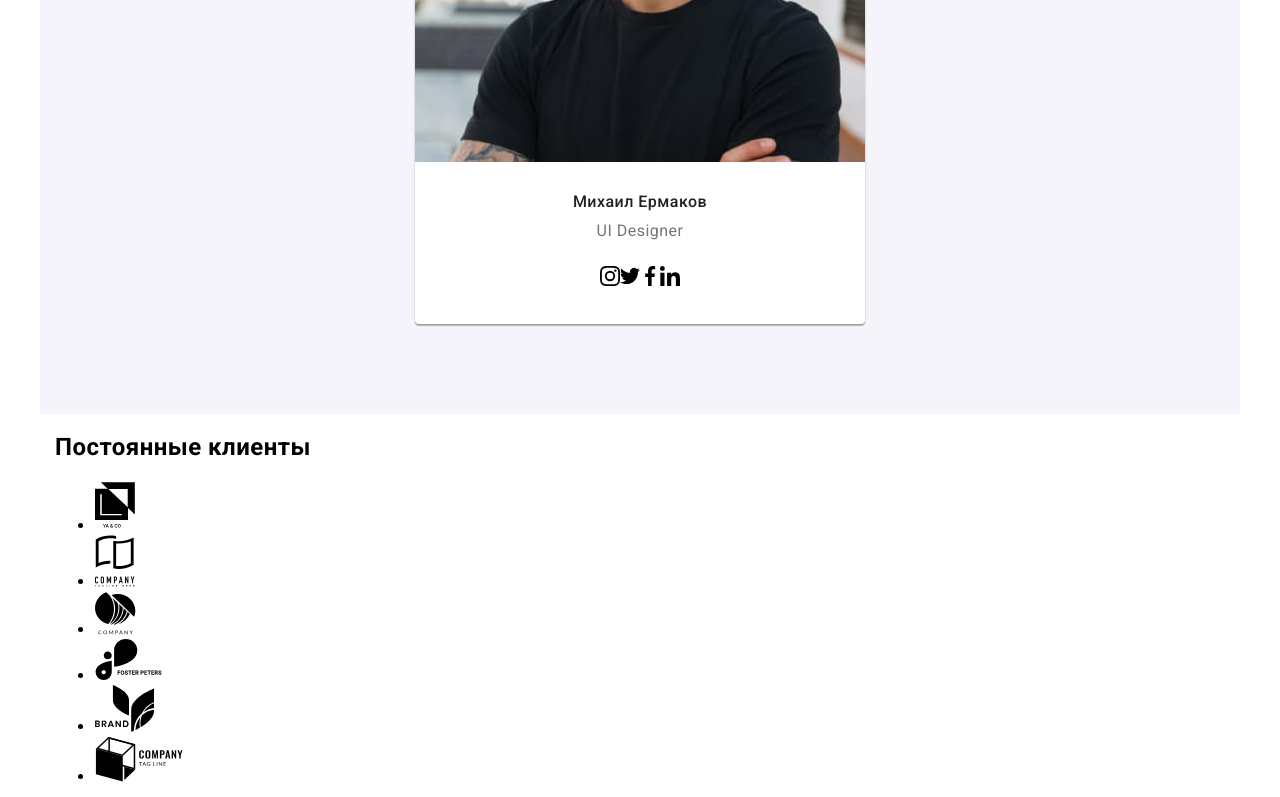
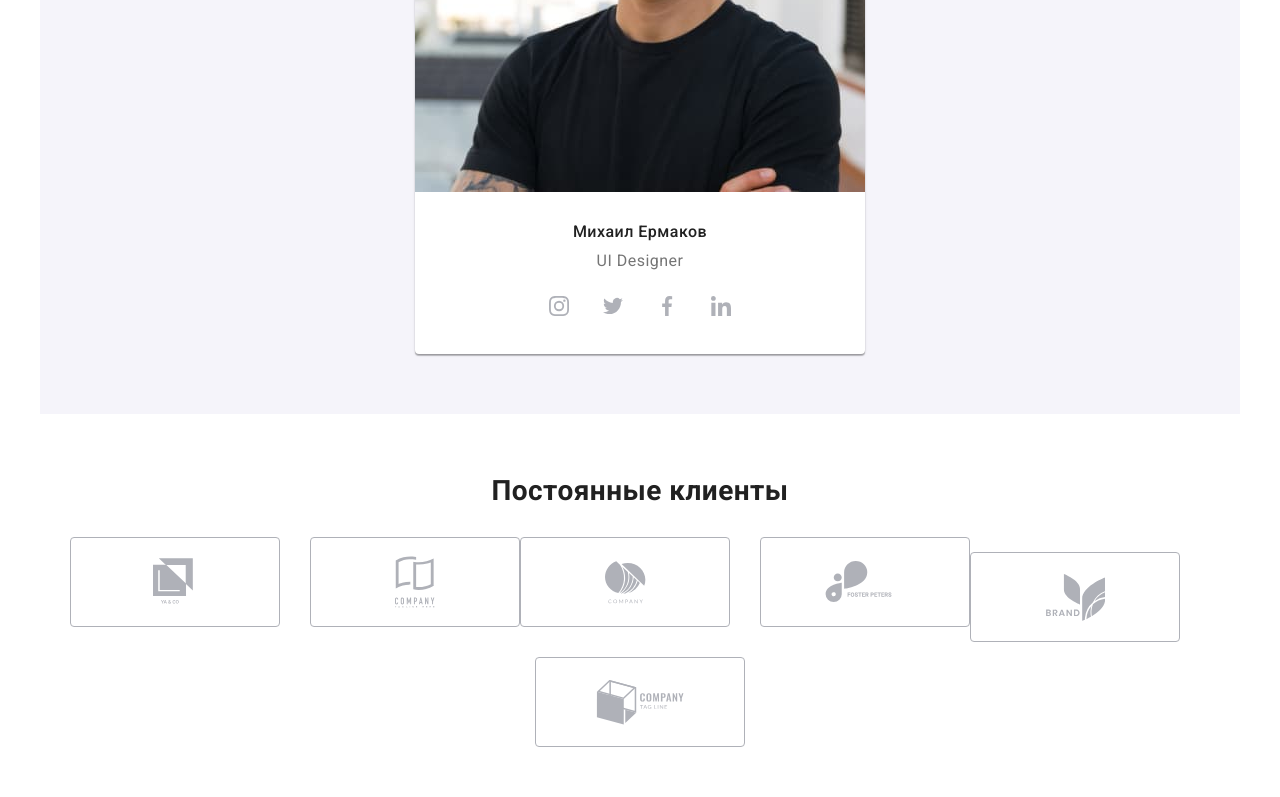
Before and after one commit to AndriiLiubarskyi/goit-markup-hw-08, a plain HTML site: page index.html in a window 1280 px wide. Shown: the part 4881-5678 px from the top of the page. Drawn offline with Linux system fonts and the light colour scheme.

Commit message:
hw08ver02

```diff
--- a/sass/components/index-main/_50team.scss
+++ b/sass/components/index-main/_50team.scss
@@ -1,5 +1,7 @@
 .divpeople {
   height: 2791px;
+  padding-top: 60px;
+  background-color: map-get($colors, "button-color");
 }
 
 .headtwo-team {
@@ -51,12 +53,14 @@
   &:hover {
     box-shadow: 0px 4px 4px rgba(0, 0, 0, 0.25);
   }
+  &:last-child {
+    margin-bottom: 0;
+  }
+  &:nth-child(3) {
+    margin-bottom: 60px;
+  }
 }
 
-.team .divpeople {
-  padding-top: 60px;
-  background-color: map-get($colors, "button-color");
-}
 .socials-list {
   @extend %flex-center;
   flex-wrap: wrap;
@@ -65,6 +69,19 @@
   height: 44px;
   list-style-type: none;
   padding: 0;
+}
+.socials-list li {
+  @extend %flex-center;
+  margin-right: 10px;
+  width: 44px;
+  height: 44px;
+
+  &:last-child {
+    margin-right: 0;
+  }
+}
+.social-svg {
+  fill: map-get($colors, "company-icon");
 }
 
 /* ------old desctop version----------
--- a/sass/components/index-main/_60company.scss
+++ b/sass/components/index-main/_60company.scss
@@ -1,3 +1,48 @@
+.company-div {
+  padding-top: 60px;
+  height: 513px;
+}
+.regular-customers {
+  display: block;
+  font-size: 28px;
+  line-height: 1.18;
+  text-align: center;
+  color: map-get($colors, "primary-text-color");
+  margin-bottom: 30px;
+  margin-top: 0;
+}
+.comp-items {
+  margin: 0 30px 30px 0;
+  &:nth-child(2n) {
+    margin-right: 0;
+  }
+  &:nth-last-child(-n + 2) {
+    margin-bottom: 0;
+  }
+}
+.customer-icon {
+  @extend %flex-center;
+  flex-wrap: wrap;
+  list-style-type: none;
+  padding: 0;
+  margin: 0;
+}
+.company-icon {
+  @extend %flex-center;
+  border: 1px solid map-get($colors, "company-icon");
+  border-radius: 4px;
+  width: 210px;
+  height: 90px;
+  fill: map-get($colors, "company-icon");
+  &:hover,
+  &:focus {
+    border-color: map-get($colors, "accent-color");
+    fill: map-get($colors, "accent-color");
+  }
+  transition-property: fill, border-color;
+  transition-duration: 750ms;
+  transition-timing-function: cubic-bezier(0.4, 0, 0.2, 1);
+}
 /* ------old desctop version----------
 
 @media screen and (min-width: $desktop) {
```
Also changed, not shown: css/main.css, css/main.min.css, 2 other files.
